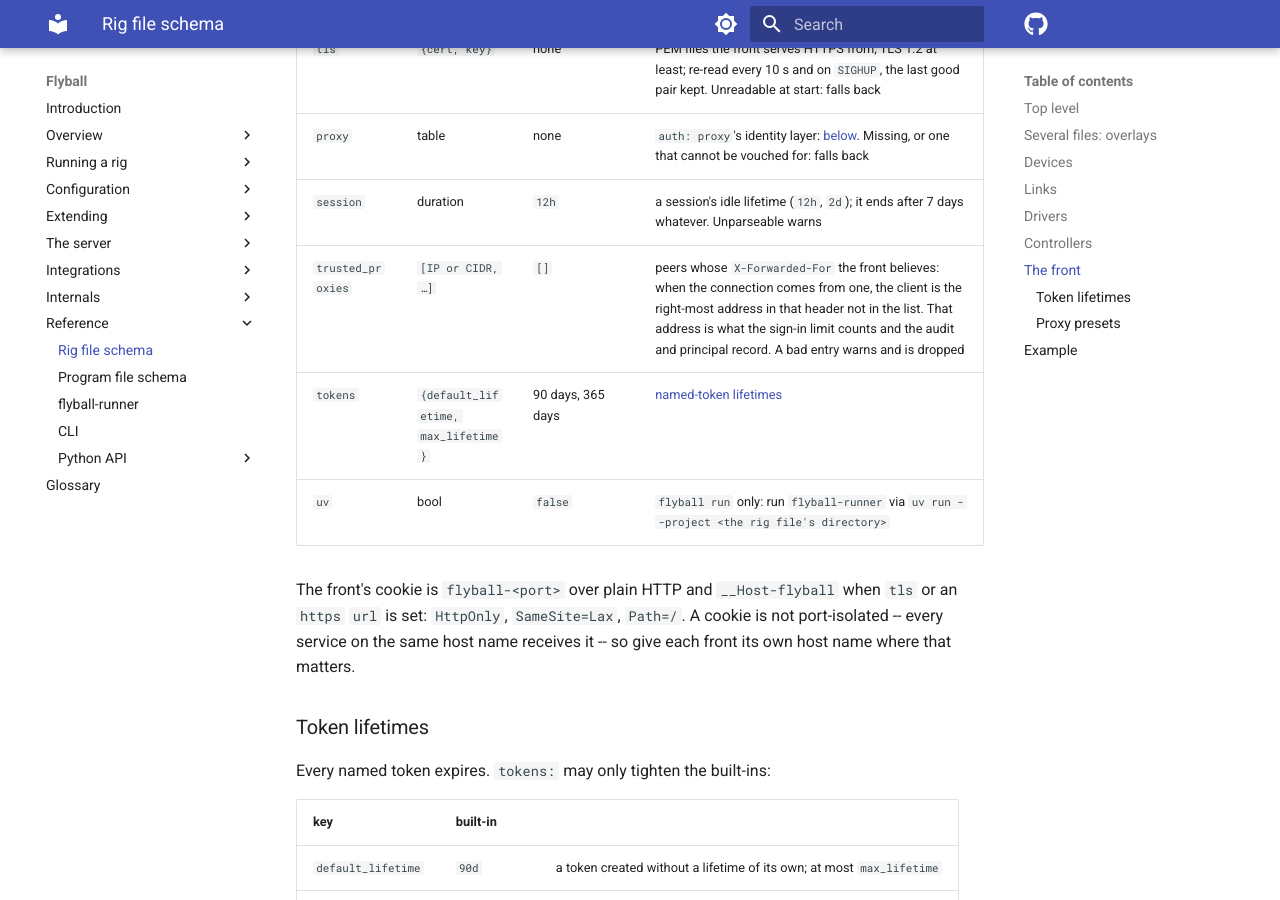
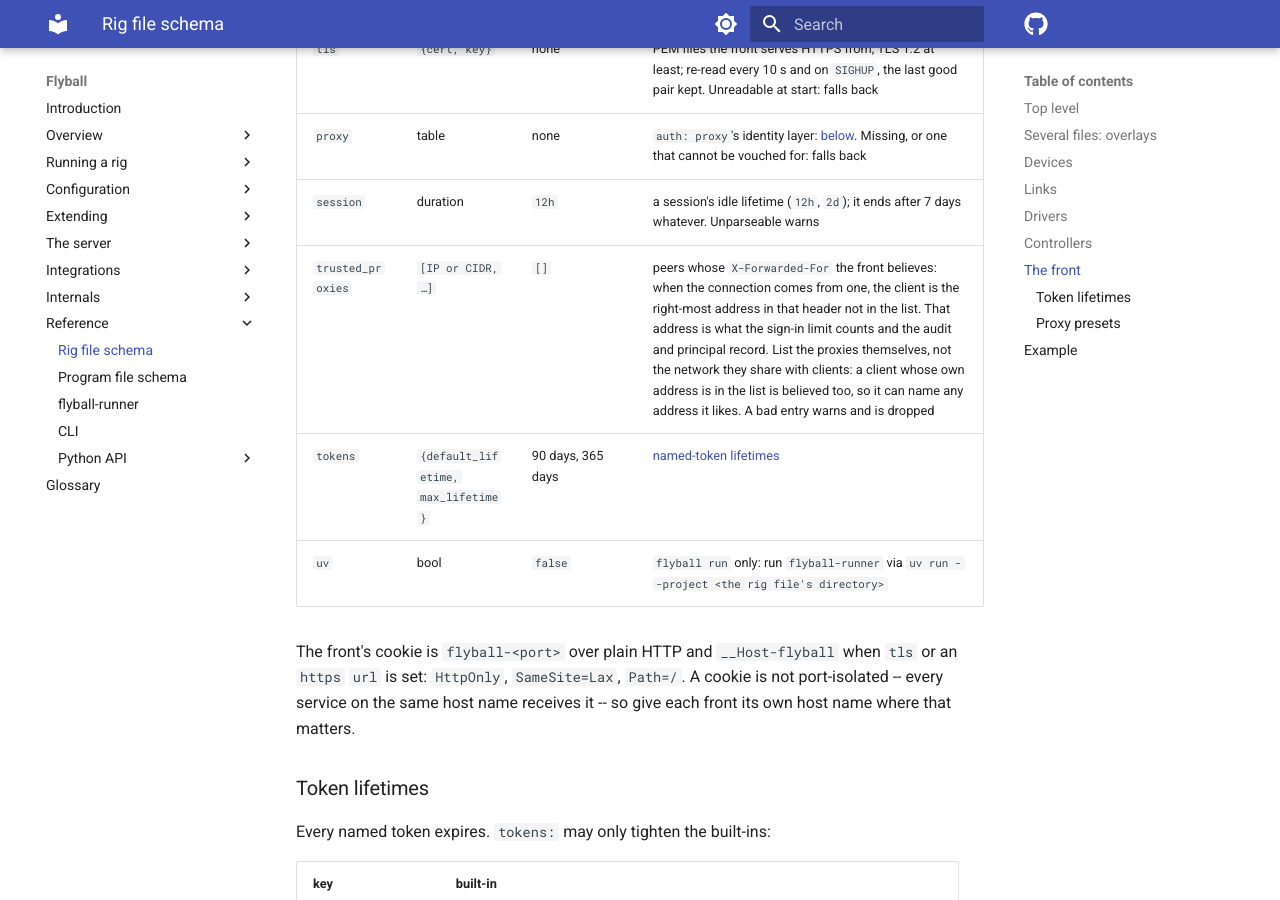
Before and after one commit to bengineer42/flyball, an MkDocs documentation site: the page built from book/src/7-reference/rig-file.md, in a window 1280 px wide and 900 px high, scrolled down 5608 px. Built offline with MkDocs 1.6.1 and Material for MkDocs 9.7.7, drawn with Linux system fonts in a browser that asks for light colours; comment, search, counter and statistics services are not loaded; the version menu is left out.

Commit message:
sec: the trusted_proxies reference did not say that a client inside the list can name any X-Forwarded-For address; it now says to list the proxies, not their network
Signed-off-by: Bengineer <158306087+bengineer42@users.noreply.github.com>

```diff
--- a/book/src/7-reference/rig-file.md
+++ b/book/src/7-reference/rig-file.md
@@ -192,7 +192,7 @@
 | `tls` | `{cert, key}` | none | PEM files the front serves HTTPS from, TLS 1.2 at least; re-read every 10 s and on `SIGHUP`, the last good pair kept. Unreadable at start: falls back |
 | `proxy` | table | none | `auth: proxy`'s identity layer: [below](#proxy-presets). Missing, or one that cannot be vouched for: falls back |
 | `session` | duration | `12h` | a session's idle lifetime (`12h`, `2d`); it ends after 7 days whatever. Unparseable warns |
-| `trusted_proxies` | `[IP or CIDR, …]` | `[]` | peers whose `X-Forwarded-For` the front believes: when the connection comes from one, the client is the right-most address in that header not in the list. That address is what the sign-in limit counts and the audit and principal record. A bad entry warns and is dropped |
+| `trusted_proxies` | `[IP or CIDR, …]` | `[]` | peers whose `X-Forwarded-For` the front believes: when the connection comes from one, the client is the right-most address in that header not in the list. That address is what the sign-in limit counts and the audit and principal record. List the proxies themselves, not the network they share with clients: a client whose own address is in the list is believed too, so it can name any address it likes. A bad entry warns and is dropped |
 | `tokens` | `{default_lifetime, max_lifetime}` | 90 days, 365 days | [named-token lifetimes](#token-lifetimes) |
 | `uv` | bool | `false` | `flyball run` only: run `flyball-runner` via `uv run --project <the rig file's directory>` |
 
```
